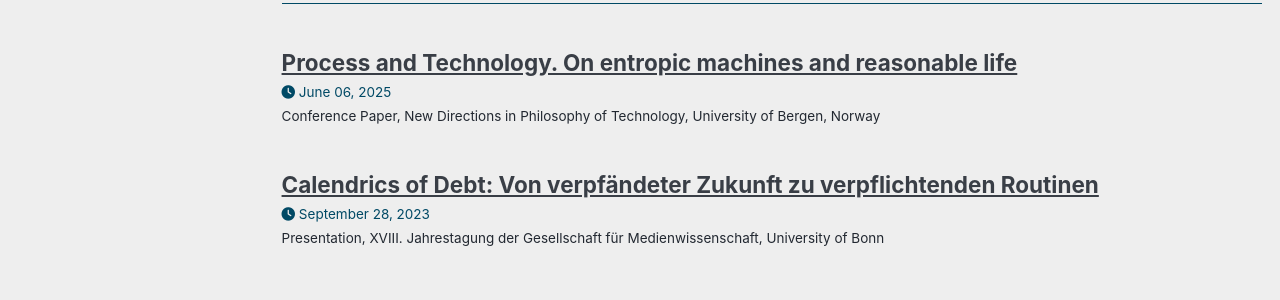
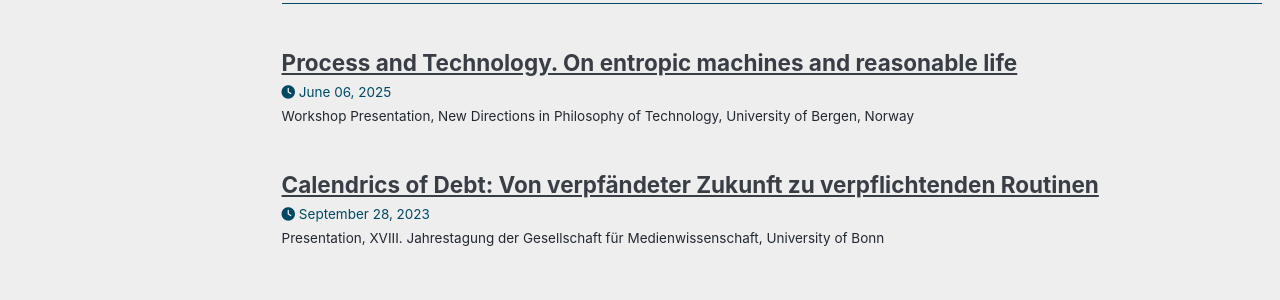
Before and after one commit to milanstuermer/milanstuermer.github.io, a Jekyll site: the page built from _pages/talks.html, in a window 1280 px wide. Shown: the part 255-555 px from the top of the page. Built offline with Jekyll 4.4.1, drawn with Linux system fonts in a browser that asks for light colours; a script that is not in the unit is left out.

Commit message:
Update 2025-process-technology.md

```diff
--- a/_talks/2025-process-technology.md
+++ b/_talks/2025-process-technology.md
@@ -2,7 +2,7 @@
 title: "Process and Technology. On entropic machines and reasonable life"
 collection: talks
 category: talk
-type: "Conference Paper"
+type: "Workshop Presentation"
 permalink: /talks/2025-process-technology
 venue: "New Directions in Philosophy of Technology"
 date: 2025-06-06
```
